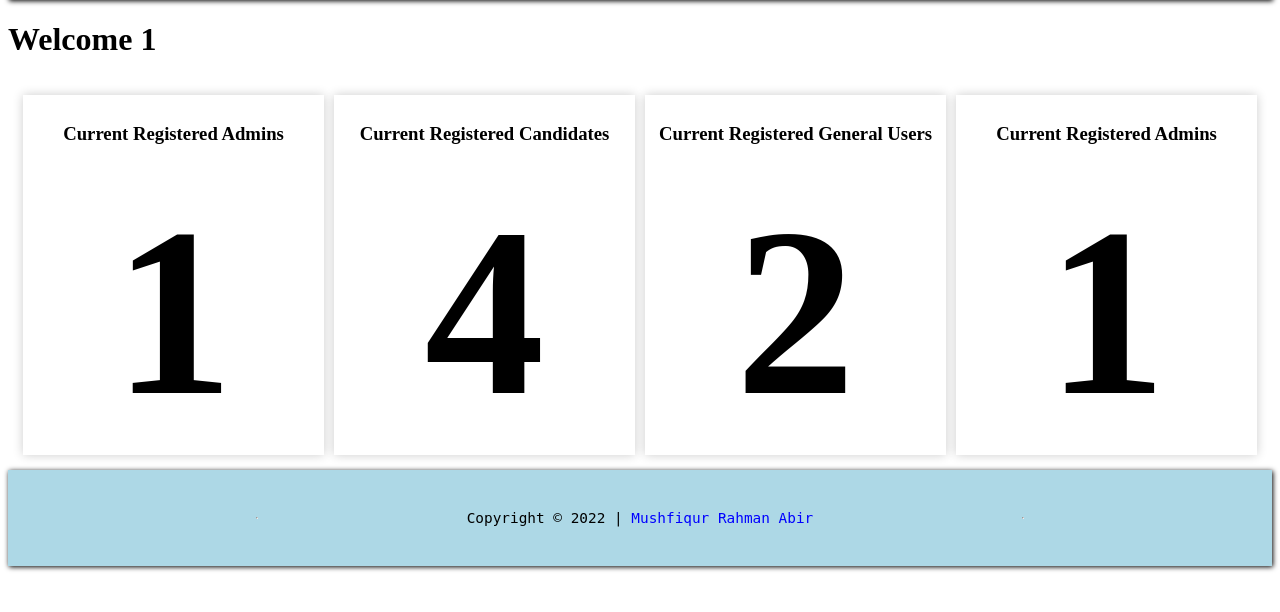
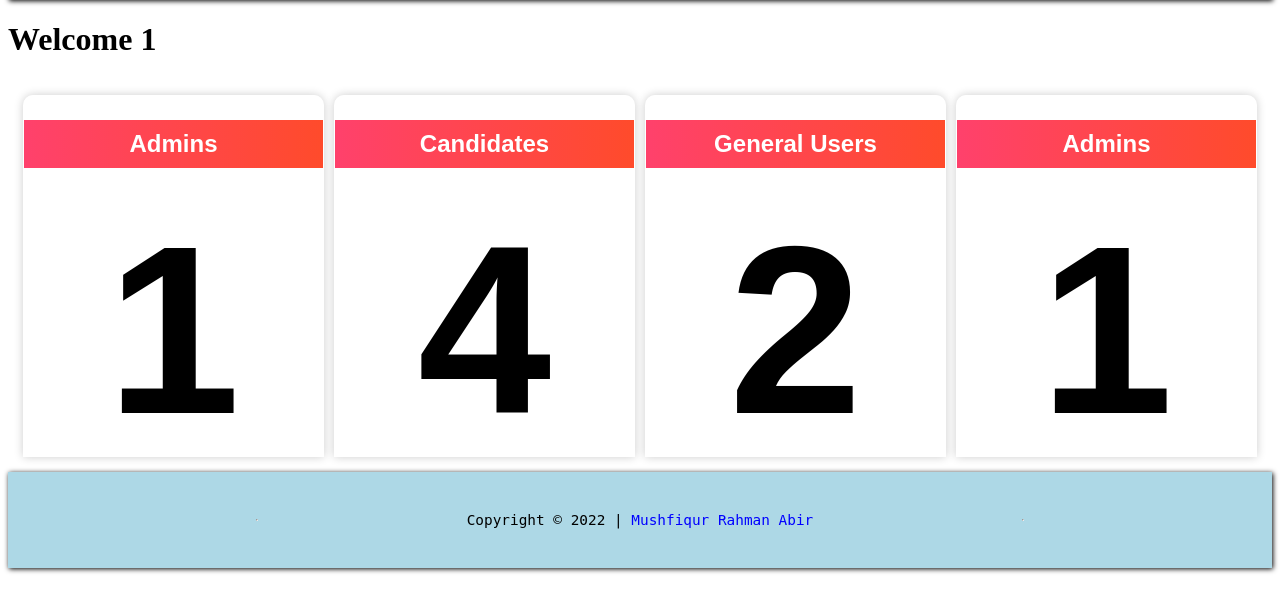
Before and after one commit to Abir-Tx/EzRecruit, a PHP site: page /pages/admin/dashboard.php in a window 1280 px wide. Shown: the part 140-752 px from the top of the page. Run offline with PHP 8.4, Linux system fonts and the light colour scheme; the visitor is signed in with stand-in values (Sample User, id 1); data comes from the database, SQL or seed files in the repository; style sheets or scripts are compiled from the project's sources.

Commit message:
Finiliza the cards design
Signed-off-by: Abir-Tx <28858998+Abir-Tx@users.noreply.github.com>

```diff
--- a/view/pages/admin/dashboard.php
+++ b/view/pages/admin/dashboard.php
@@ -47,7 +47,7 @@
 
 		<div class="counterBoxes">
 			<h3>
-				Current Registered Admins
+				Admins
 			</h3>
 			<span>
 				<?php echo $count ?>
@@ -71,7 +71,7 @@
 
 		<div class="counterBoxes">
 			<h3>
-				Current Registered Candidates
+				Candidates
 			</h3>
 			<span>
 				<?php echo $count ?>
@@ -90,7 +90,7 @@
 
 		<div class="counterBoxes">
 			<h3>
-				Current Registered General Users
+				General Users
 			</h3>
 			<span>
 				<?php echo $count ?>
@@ -110,7 +110,7 @@
 
 		<div class="counterBoxes">
 			<h3>
-				Current Registered Admins
+				Admins
 			</h3>
 			<span>
 				<?php echo $count ?>
--- a/view/styles/css/dashboard.css
+++ b/view/styles/css/dashboard.css
@@ -9,10 +9,20 @@
   margin: 5px;
   box-shadow: 0 0 10px 0 rgba(0, 0, 0, 0.2);
   transition: all 0.2s ease-in-out;
+  background: rgba(255, 255, 255, 0.2);
+  backdrop-filter: blur(10px);
+  -webkit-backdrop-filter: blur(10px);
+  border-radius: 10px 10px 0 0;
+  border: 1px solid rgba(255, 255, 255, 0.2);
 }
 .counter-con .counterBoxes h3 {
   text-align: center;
   padding: 10px;
+  background: linear-gradient(to right, #ff416c, #ff4b2b);
+  color: #fff;
+  font-size: 1.5rem;
+  font-weight: 600;
+  font-family: "Poppins", sans-serif;
 }
 .counter-con .counterBoxes span {
   display: flex;
@@ -20,6 +30,7 @@
   align-items: center;
   font-size: 15rem;
   font-weight: bolder;
+  font-family: "Poppins", sans-serif;
 }
 .counter-con .counterBoxes:hover {
   background-color: #f5f5f5;
--- a/view/styles/scss/admin/dashboard.scss
+++ b/view/styles/scss/admin/dashboard.scss
@@ -8,19 +8,29 @@
     margin: 5px;
     box-shadow: 0 0 10px 0 rgba(0, 0, 0, 0.2);
     transition: all 0.2s ease-in-out;
+    //     Adding a glass effect
+    background: rgba(255, 255, 255, 0.2);
+    backdrop-filter: blur(10px);
+    -webkit-backdrop-filter: blur(10px);
+    border-radius: 10px 10px 0 0;
+    border: 1px solid rgba(255, 255, 255, 0.2);
     h3 {
       text-align: center;
       padding: 10px;
+      background: linear-gradient(to right, #ff416c, #ff4b2b);
+      color: #fff;
+      font-size: 1.5rem;
+      font-weight: 600;
+      font-family: "Poppins", sans-serif;
     }
 
     span {
       display: flex;
       justify-content: center;
       align-items: center;
-      //       text-align: center;
-      //       padding: 10px;
       font-size: 15rem;
       font-weight: bolder;
+      font-family: "Poppins", sans-serif;
     }
 
     &:hover {
```
Also changed, not shown: 1 other file.
